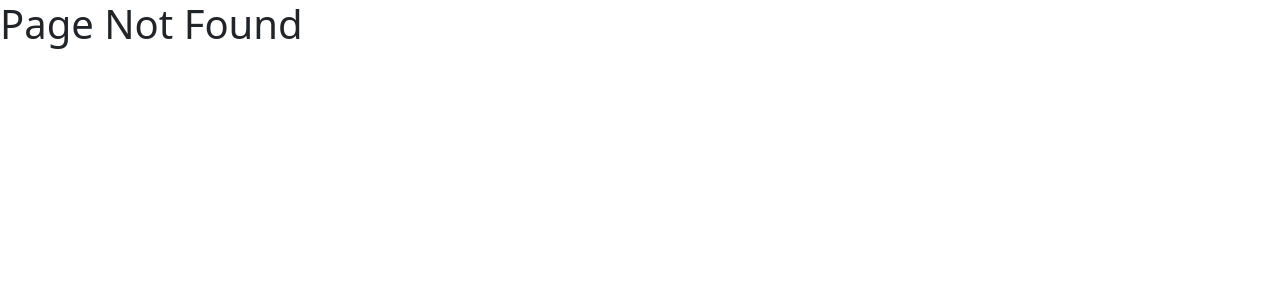
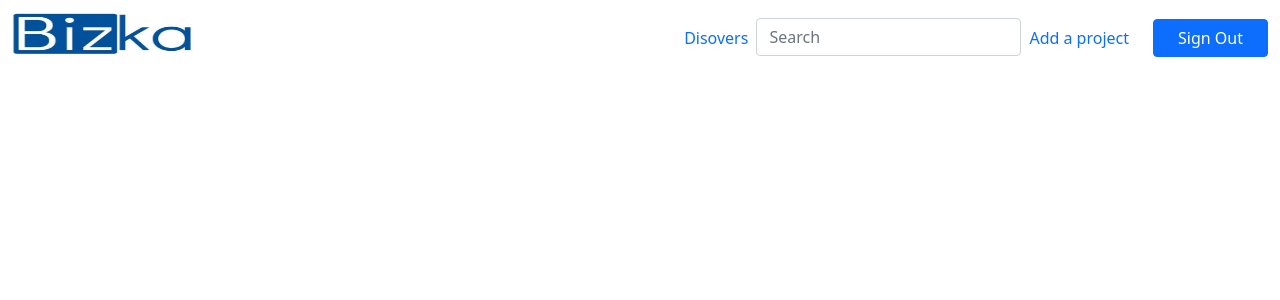
Before and after one commit to Bizkaofficial/bizzy-gallop, a React (Create React App) app: page /header2 in a window 1280 px wide. Before the commit this address had no page. Shown: the top 300 px of the page. Built offline with nearby package versions, Linux system fonts and the light colour scheme.

Commit message:
Route for Header2

```diff
--- a/src/App.js
+++ b/src/App.js
@@ -12,6 +12,7 @@ import ProfilePageWorkExp from "./pages/ProfilePageWorkExp";
 import ProfilePageCourse from "./pages/ProfilePageCourse";
 import PersonalInfo from "./pages/PersonalInfo";
 import Header1 from "./pages/Header1";
+import Header2 from "./pages/Header2";
 import Contact from "./pages/Contact";
 
 const App = () => {
@@ -28,7 +29,7 @@ const App = () => {
         <Route path="/about" caseSensitive="false" element={<About />} />
         <Route path="/blog" caseSensitive="false" element={<Blog />} />
         <Route path="/discover" caseSensitive="false" element={<Discover />} />
-        <Route path='/contact' element={<Contact />} />
+        <Route path="/contact" element={<Contact />} />
         <Route path="*" element={<h1>Page Not Found </h1>} />
         <Route
           path="/userProfile"
@@ -65,6 +66,7 @@ const App = () => {
           element={<PersonalInfo />}
         />
         <Route path="/header1" caseSensitive="fasle" element={<Header1 />} />
+        <Route path="/header2" caseSensitive="false" element={<Header2 />} />
       </Routes>
     </>
   );
--- a/src/pages/Header2.js
+++ b/src/pages/Header2.js
@@ -1,18 +1,58 @@
+import { Link } from "react-router-dom";
 import Logo from "../assets/logo.PNG";
+import Vector from "../assets/Vector.png";
 
 const Header2 = () => {
   return (
-    <section className="d-flex justify-content-between align-items-center">
-      <img src={Logo} alt="" width={181} height={42} />
-      <div>
-        <a href="">Disover</a>
-        <input class="form-control me-2" type="search" placeholder="Search" aria-label="Search" />
-        <a href="">Add a project</a>
-        <button type="text" className="btn btn-primary">
-          Sign Out
+    <nav className="navbar navbar-expand-sm navbar-light bg-white">
+      <div className="container-fluid">
+        <Link to="/" className="navbar-brand h1">
+          <img src={Logo} alt="" width={181} height={42} />
+        </Link>
+        <button
+          class="navbar-toggler"
+          type="button"
+          data-bs-toggle="collapse"
+          data-bs-target="#navbarToggleContent"
+          aria-controls="navbarToggleExternalContent"
+          aria-expanded="false"
+          aria-label="Toggle navigation"
+        >
+          <span class="navbar-toggler-icon"></span>
         </button>
+        <div
+          className="collapse navbar-collapse justify-content-end gap-3"
+          id="navbarToggleContent"
+        >
+          <ul className="navbar-nav">
+            <li className="nav-item active ">
+              <Link className="nav-link text-primary" to="/discover">
+                Disovers
+              </Link>
+            </li>
+            <li className="nav-item">
+              <input
+                class="form-control me-2"
+                type="search"
+                placeholder="Search"
+                aria-label="Search"
+                img src={Vector} alt=""
+              />
+
+            </li>
+
+            <li className="nav-item active ">
+              <Link className="nav-link text-primary" to="/discover">
+                Add a project
+              </Link>
+            </li>
+          </ul>
+          <button type="text" className="btn btn-primary px-4">
+            Sign Out
+          </button>
+        </div>
       </div>
-    </section>
+    </nav>
   );
 };
 
```
